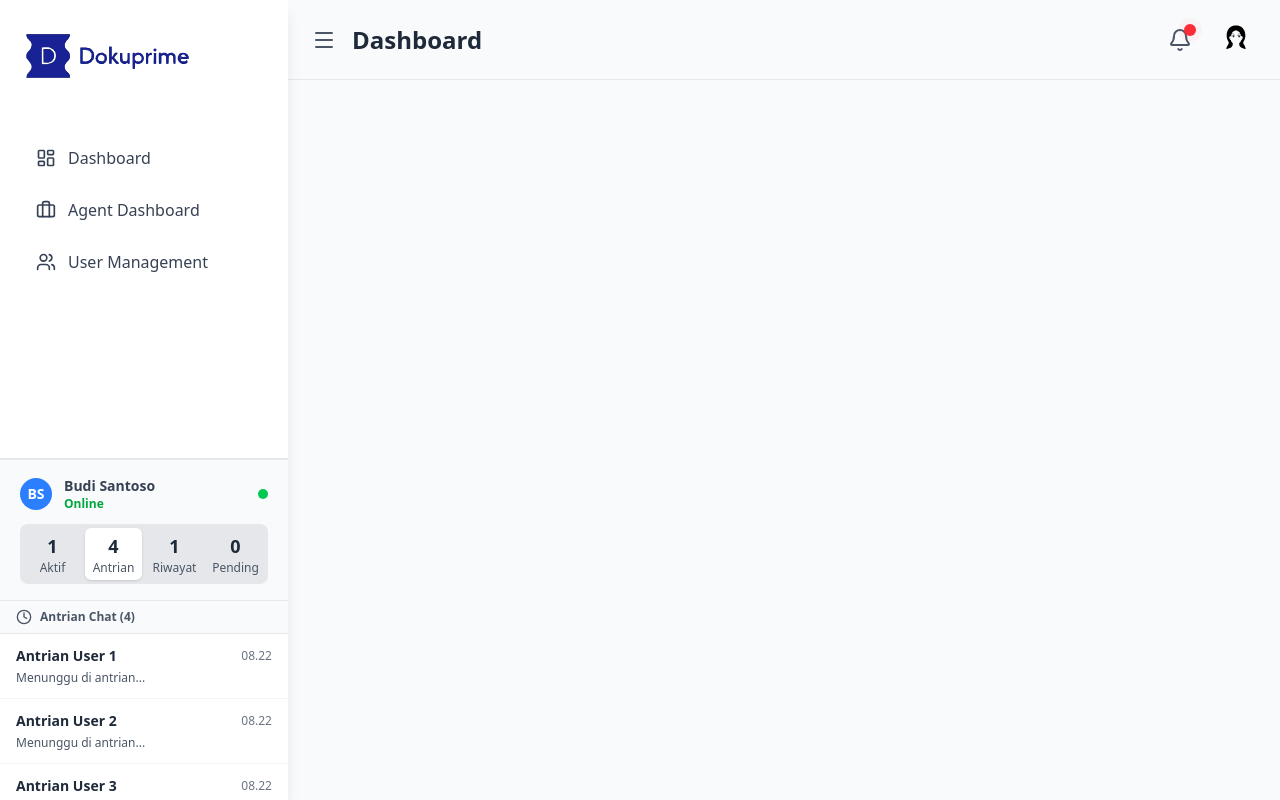
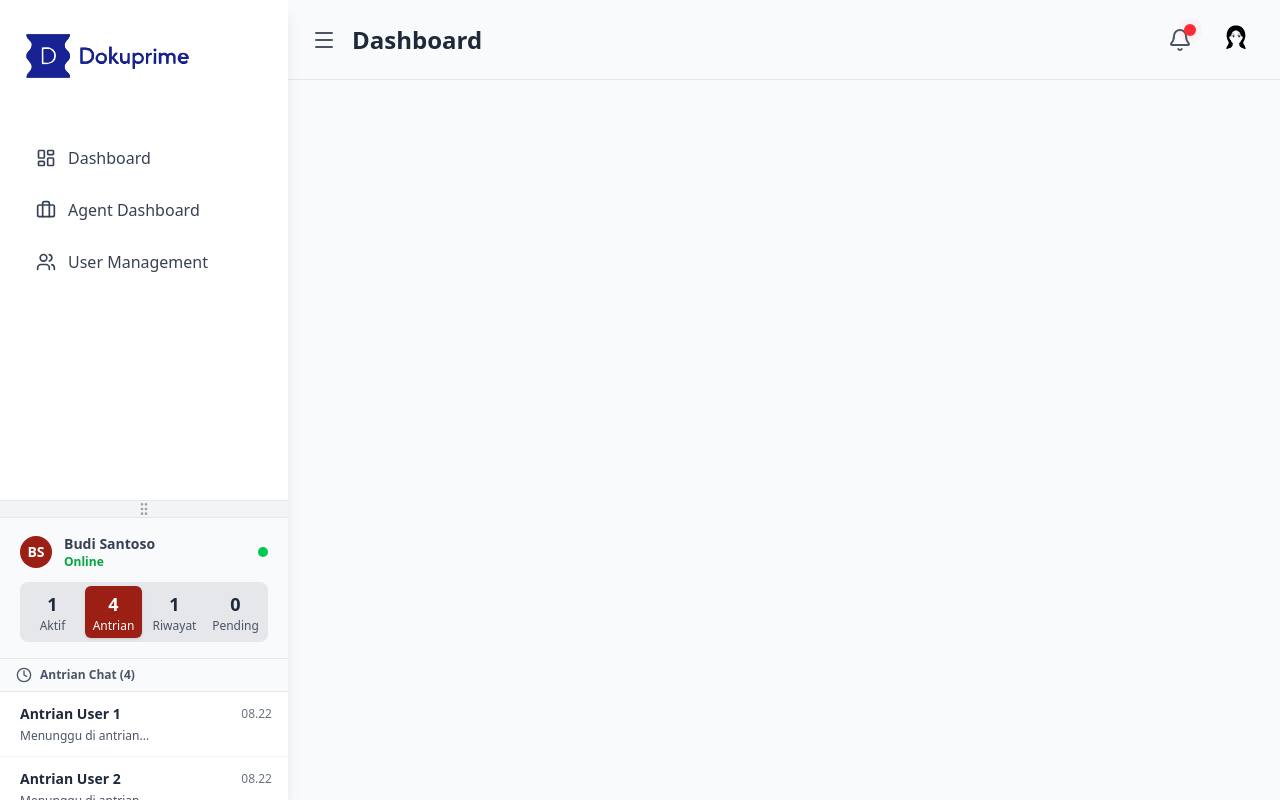
Before and after one commit to Arknightmythic/bcbcbcbcvbcvbvcbvcbfdgdgd, a React (Vite) app: page / in a window 1280 px wide. Built offline with nearby package versions, Linux system fonts and the light colour scheme.

Commit message:
repair agent panel

```diff
--- /dev/null
+++ b/src/shared/components/Tooltip.tsx
@@ -0,0 +1,37 @@
+import { useState, useRef, type ReactNode } from 'react';
+
+interface TooltipProps {
+  text: string;
+  children: ReactNode;
+}
+
+const Tooltip = ({ text, children }: TooltipProps) => {
+  const [isVisible, setIsVisible] = useState(false);
+  const ref = useRef<HTMLDivElement>(null);
+
+  const handleMouseEnter = () => {
+    setIsVisible(true);
+  };
+
+  const handleMouseLeave = () => {
+    setIsVisible(false);
+  };
+
+  return (
+    <div
+      ref={ref}
+      onMouseEnter={handleMouseEnter}
+      onMouseLeave={handleMouseLeave}
+      className="relative flex justify-center items-center"
+    >
+      {children}
+      {isVisible && (
+        <div className="absolute left-full z-50 ml-2 w-auto min-w-max rounded-md bg-gray-800 p-2 text-xs text-white shadow-lg">
+          {text}
+        </div>
+      )}
+    </div>
+  );
+};
+
+export default Tooltip;
--- a/src/shared/components/sidebar/AgentPanel.tsx
+++ b/src/shared/components/sidebar/AgentPanel.tsx
@@ -1,14 +1,13 @@
 // src/layouts/components/AgentPanel.tsx
 
-import { useState, useEffect } from 'react';
+import { useState, useEffect, useRef } from 'react';
 import { useLocation } from 'react-router';
-import { Clock, MessageSquare, History } from 'lucide-react';
+import { Clock, MessageSquare, History, GripVertical } from 'lucide-react';
 
 import { ChatList } from './ChatList';
 import type { Chat } from '../../types/types';
 import { AgentSidebarSection } from './AgentSidebarSection';
-
-
+import { useDraggable } from '../../hooks/useDraggable';
 
 // Tipe data yang dibutuhkan
 type ChatListType = 'active' | 'queue' | 'history' | 'pending';
@@ -23,12 +22,26 @@ interface AgentPanelProps {
     history: Chat[];
     pending: Chat[];
   };
+  panelRef: React.RefObject<HTMLDivElement | null>;
+  onDrag: (deltaY: number) => void;
+  chatListHeight: number;
 }
 
-export const AgentPanel = ({ agentName, agentStatus, chats }: AgentPanelProps) => {
+export const AgentPanel = ({
+  agentName,
+  agentStatus,
+  chats,
+  panelRef,
+  onDrag,
+  chatListHeight,
+}: AgentPanelProps) => {
   const location = useLocation();
   const [activeList, setActiveList] = useState<ChatListType>('queue');
   const [selectedChatId, setSelectedChatId] = useState<string | null>(null);
+  const dragHandleRef = useRef<HTMLDivElement>(null);
+
+  useDraggable(panelRef, dragHandleRef, onDrag);
+
 
   // EFEK UNTUK MENGATUR TAB AKTIF BERDASARKAN URL
   useEffect(() => {
@@ -52,7 +65,13 @@ export const AgentPanel = ({ agentName, agentStatus, chats }: AgentPanelProps) =
   const currentList = listConfig[activeList];
 
   return (
-    <div className="flex flex-col min-h-0 border-t border-gray-200">
+    <div ref={panelRef} className="flex flex-col min-h-0 border-t border-gray-200">
+       <div
+        ref={dragHandleRef}
+        className="flex justify-center items-center h-4 bg-gray-100 cursor-ns-resize"
+      >
+        <GripVertical className="w-4 h-4 text-gray-400" />
+      </div>
       {/* Gunakan komponen baru dengan props yang sesuai */}
       <AgentSidebarSection
         agentName={agentName}
@@ -67,7 +86,7 @@ export const AgentPanel = ({ agentName, agentStatus, chats }: AgentPanelProps) =
         }}
       />
 
-      <div className="overflow-y-auto hidden md:block h-[200px]">
+      <div className="overflow-y-auto hidden md:block" style={{ height: `${chatListHeight}px` }}>
         <ChatList
           title={currentList.title}
           icon={currentList.icon}
--- a/src/shared/components/sidebar/AgentSidebarSection.tsx
+++ b/src/shared/components/sidebar/AgentSidebarSection.tsx
@@ -17,7 +17,7 @@ interface AgentSidebarSectionProps {
 
 // Sub-komponen untuk menghindari repetisi
 const TabButton = ({ label, count, isActive, onClick }: { label: string, count: number, isActive: boolean, onClick: () => void }) => {
-  const activeStyle = "bg-white border-gray-200 shadow-sm";
+  const activeStyle = "bg-bOss-red border-bOss-red-200 shadow-sm";
   const inactiveStyle = "bg-transparent border-transparent";
 
   return (
@@ -25,8 +25,8 @@ const TabButton = ({ label, count, isActive, onClick }: { label: string, count:
       onClick={onClick}
       className={`flex-1 rounded-md py-1 text-xs transition-all duration-200 ${isActive ? activeStyle : inactiveStyle}`}
     >
-      <span className="block font-bold text-lg text-gray-800">{count}</span>
-      <span className="text-gray-600 capitalize">{label}</span>
+      <span className={`block font-bold text-lg ${isActive ? "text-white" : "text-gray-800"}`}>{count}</span>
+      <span className={`capitalize ${isActive ? "text-white" : "text-gray-600"}`}>{label}</span>
     </button>
   );
 };
@@ -59,7 +59,7 @@ export const AgentSidebarSection = ({
     <div className="px-5 py-4 border-t border-gray-200 bg-gray-50 hidden md:block">
       {/* Profile Section */}
       <div className="flex items-center mb-3">
-        <div className="w-8 h-8 bg-blue-500 rounded-full flex items-center justify-center text-white text-sm font-bold mr-3">
+        <div className="w-8 h-8 bg-bOss-red rounded-full flex items-center justify-center text-white text-sm font-bold mr-3">
           {agentInitial}
         </div>
         <div className="flex-1">
--- a/src/shared/components/sidebar/ChatListItem.tsx
+++ b/src/shared/components/sidebar/ChatListItem.tsx
@@ -1,5 +1,4 @@
 import type { Chat } from "../../types/types";
-
 
 interface ChatListItemProps {
   chat: Chat;
@@ -18,20 +17,29 @@ const typeMessages = {
 export const ChatListItem = ({ chat, isActive, onClick, type }: ChatListItemProps) => (
   <div
     onClick={onClick}
-    className={`px-4 py-3 border-b border-gray-100 cursor-pointer transition-all duration-200 relative ${
-      isActive ? "bg-blue-50 border-l-4 border-l-blue-500" : "hover:bg-gray-50"
+    className={`group relative cursor-pointer border-b border-gray-100 py-3 pl-5 pr-4 transition-colors duration-150 ease-in-out ${
+      isActive ? "bg-blue-50" : "hover:bg-gray-50"
     }`}
   >
+    {/* Indikator biru yang dianimasikan menggunakan transform */}
+    <div
+      className={`absolute left-0 top-0 h-full w-1 bg-bOss-red transition-transform duration-200 ease-in-out ${
+        isActive ? 'scale-y-100' : 'scale-y-0'
+      }`}
+      style={{ transformOrigin: 'center' }}
+    />
+
+    {/* Konten Chat */}
     <div className="flex justify-between items-center mb-1">
-      <p className="font-semibold text-sm text-gray-800 truncate">{chat.user_name}</p>
-      <p className="text-xs text-gray-500">
+      <p className="font-semibold text-sm text-gray-800 truncate transition-colors duration-150 group-hover:text-bOss-red">{chat.user_name}</p>
+      <p className="text-xs text-gray-500 transition-colors duration-150 group-hover:text-bOss-red">
         {new Date(chat.timestamp).toLocaleTimeString("id-ID", {
           hour: "2-digit",
           minute: "2-digit",
         })}
       </p>
     </div>
-    <p className="text-xs text-gray-600 line-clamp-2">
+    <p className="text-xs text-gray-600 line-clamp-2 transition-colors duration-150 group-hover:text-bOss-red">
       {typeMessages[type]}
     </p>
   </div>
--- a/src/shared/components/sidebar/Sidebar.tsx
+++ b/src/shared/components/sidebar/Sidebar.tsx
@@ -1,8 +1,11 @@
 import { Link, useLocation } from "react-router";
 import { Users, Shield, Briefcase, LayoutDashboard } from "lucide-react";
+import { useState, useRef, useCallback } from 'react';
 
 import { AgentPanel } from "./AgentPanel";
 import type { MenuItem } from "../../types/types";
+import Tooltip from "../Tooltip";
+
 
 const dummyMenu: MenuItem[] = [
   { path: "/dashboard", title: "Dashboard", icon: LayoutDashboard, identifier: "dashboard" },
@@ -35,20 +38,28 @@ const dummyChats = {
 };
 
 const NavigationMenu = ({ menuItems, currentPath, isCollapsed }: { menuItems: MenuItem[], currentPath: string, isCollapsed: boolean }) => (
-  <div className="flex-1 px-2 md:px-4 py-6 space-y-2 overflow-y-auto">
+  <div className="space-y-2 px-2 py-6 md:px-4">
     {menuItems.map((item) => {
       const isActive = currentPath === item.path || currentPath.startsWith(`${item.path}/`);
-      return (
+      const linkContent = (
         <Link
           key={item.path}
           to={item.path}
-          className={`group flex items-center px-3 py-2.5 rounded-lg mx-2 transition-colors ${isCollapsed?'justify-center':' justify-center md:justify-start'} ${
+          className={`group flex items-center rounded-lg px-3 py-2.5 mx-2 transition-colors ${isCollapsed ? 'justify-center' : ' justify-center md:justify-start'} ${
             isActive ? "bg-bOss-red text-white" : "hover:bg-bOss-red-50"
           }`}
         >
-          <item.icon className={`w-5 h-5 ${!isCollapsed ? "md:mr-3" : ""}`} />
+          <item.icon className={`h-5 w-5 ${!isCollapsed ? "md:mr-3" : ""}`} />
           <span className={`hidden ${!isCollapsed ? "md:inline" : ""} font-medium`}>{item.title}</span>
         </Link>
+      );
+
+      return isCollapsed ? (
+        <Tooltip key={item.path} text={item.title}>
+          {linkContent}
+        </Tooltip>
+      ) : (
+        linkContent
       );
     })}
   </div>
@@ -56,6 +67,21 @@ const NavigationMenu = ({ menuItems, currentPath, isCollapsed }: { menuItems: Me
 
 const Sidebar = ({ isCollapsed }: { isCollapsed: boolean }) => {
   const location = useLocation();
+  const [agentPanelHeight, setAgentPanelHeight] = useState(300); // Initial height
+  const sidebarRef = useRef<HTMLElement>(null);
+  const agentPanelRef = useRef<HTMLDivElement>(null);
+  const logoSectionRef = useRef<HTMLDivElement>(null);
+
+  const handleDrag = useCallback((deltaY: number) => {
+    setAgentPanelHeight(prevHeight => {
+      const newHeight = prevHeight - deltaY;
+      const sidebarHeight = sidebarRef.current?.clientHeight ?? 0;
+      const logoHeight = logoSectionRef.current?.clientHeight ?? 0;
+      const minHeight = 150; // The height of the AgentSidebarSection + drag handle
+      const maxHeight = sidebarHeight - logoHeight;
+      return Math.max(minHeight, Math.min(newHeight, maxHeight));
+    });
+  }, []);
 
   const accessibleMenu = dummyMenu.filter(item =>
     dummyUser.isSuperAdmin || dummyUser.permissions.some(p => p.startsWith(item.identifier))
@@ -63,21 +89,37 @@ const Sidebar = ({ isCollapsed }: { isCollapsed: boolean }) => {
 
   const showAgentSection = dummyUser.permissions.includes("agent-dashboard:access");
 
+  const chatListHeight = agentPanelHeight - 150;
+
   return (
     <nav
-      className={`fixed top-0 left-0 h-screen bg-white text-gray-700 flex flex-col shadow-lg z-50 transition-all duration-300 ${
+      ref={sidebarRef}
+      className={`fixed top-0 left-0 z-50 flex h-screen flex-col bg-white text-gray-700 shadow-lg transition-all duration-300 ${
         isCollapsed ? "w-25" : "w-72"
       }`}
     >
-      <div className={`${isCollapsed?"justify-center ml-0":"md:justify-start justify-center md:ml-2"} flex items-center h-20 px-4 mt-4 mb-4 `}>
+      <div ref={logoSectionRef} className={`${isCollapsed ? "justify-center ml-0" : "md:justify-start justify-center md:ml-2"} flex h-20 items-center px-4 mt-4 mb-4 `}>
         <img src={isCollapsed ? "/dokuprime-d.png" : "/Dokuprime.svg"} alt="Logo" className="h-10 md:h-12" />
       </div>
 
-      <NavigationMenu menuItems={accessibleMenu} currentPath={location.pathname} isCollapsed={isCollapsed} />
+      <div className={`flex flex-1 flex-col ${isCollapsed ? 'overflow-visible' : 'overflow-hidden'}`}>
+        <div className={`flex-1 ${isCollapsed ? 'overflow-visible' : 'overflow-y-auto'}`}>
+          <NavigationMenu menuItems={accessibleMenu} currentPath={location.pathname} isCollapsed={isCollapsed} />
+        </div>
 
-      {showAgentSection && !isCollapsed && (
-        <AgentPanel agentName={dummyUser.name} chats={dummyChats} agentStatus={dummyUser.status} />
-      )}
+        {showAgentSection && !isCollapsed && (
+          <div style={{ height: `${agentPanelHeight}px` }}>
+            <AgentPanel
+              panelRef={agentPanelRef}
+              agentName={dummyUser.name}
+              chats={dummyChats}
+              agentStatus={dummyUser.status}
+              onDrag={handleDrag}
+              chatListHeight={chatListHeight}
+            />
+          </div>
+        )}
+      </div>
     </nav>
   );
 };
--- /dev/null
+++ b/src/shared/hooks/useDraggable.ts
@@ -0,0 +1,46 @@
+import { useEffect, useRef, useState } from 'react';
+
+export const useDraggable = (
+  containerRef: React.RefObject<HTMLElement | null>,
+  handleRef: React.RefObject<HTMLElement | null>,
+  onDrag: (deltaY: number) => void
+) => {
+  const [isDragging, setIsDragging] = useState(false);
+  const startY = useRef(0);
+
+  useEffect(() => {
+    const handleMouseDown = (e: MouseEvent) => {
+      if (handleRef.current?.contains(e.target as Node)) {
+        setIsDragging(true);
+        startY.current = e.clientY;
+        document.body.style.cursor = 'ns-resize';
+        document.body.style.userSelect = 'none';
+      }
+    };
+
+    const handleMouseMove = (e: MouseEvent) => {
+      if (!isDragging || !containerRef.current) return;
+
+      const deltaY = e.clientY - startY.current;
+      startY.current = e.clientY;
+      onDrag(deltaY);
+    };
+
+    const handleMouseUp = () => {
+      setIsDragging(false);
+      document.body.style.cursor = '';
+      document.body.style.userSelect = '';
+    };
+
+    const currentHandle = handleRef.current;
+    currentHandle?.addEventListener('mousedown', handleMouseDown);
+    document.addEventListener('mousemove', handleMouseMove);
+    document.addEventListener('mouseup', handleMouseUp);
+
+    return () => {
+      currentHandle?.removeEventListener('mousedown', handleMouseDown);
+      document.removeEventListener('mousemove', handleMouseMove);
+      document.removeEventListener('mouseup', handleMouseUp);
+    };
+  }, [isDragging, containerRef, handleRef, onDrag]);
+};
```
